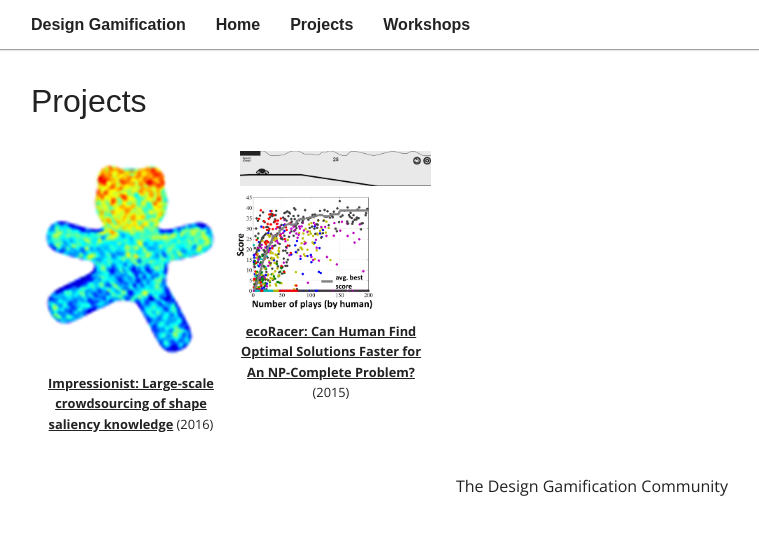
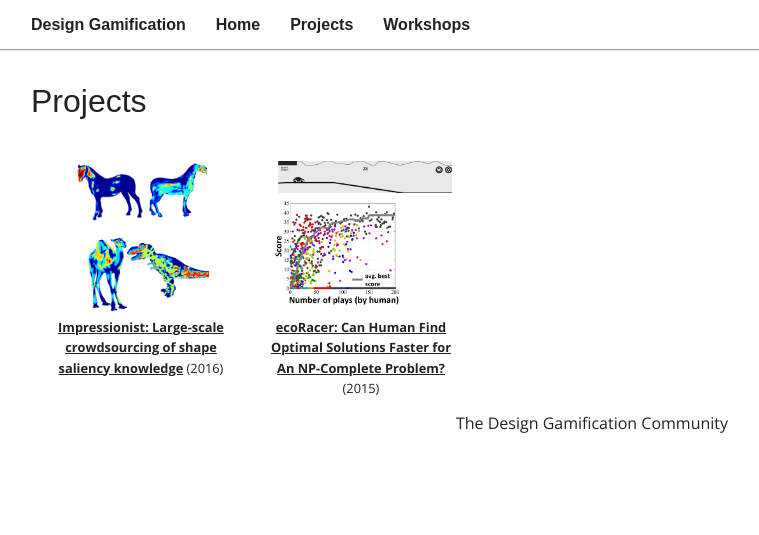
Before and after one commit to designGamification/designGamification.github.io, a Jekyll site: the page built from _pages/01_projects.html, in a window 1280 px wide. Shown: the top 535 px of the page, without its empty margins (48-807 px from the left). Built offline with Jekyll 4.4.1, drawn with Linux system fonts in a browser that asks for light colours; some web fonts are replaced.

Commit message:
adding projects

```diff
--- a/_sass/_layout.scss
+++ b/_sass/_layout.scss
@@ -109,10 +109,21 @@ aside {
 }
 footer {
 	text-align: center;
-	padding: 40px;
+	//padding: 40px;
   	clear: left;
+    height: 100px;
+    width:100%;
+    position: absolute;
+    left: 0;
+    bottom: 0;
 }
-
+article {
+  box-sizing: border-box;
+  min-height: 100%;
+  padding: 0 0 100px;
+  position: relative;
+  overflow: auto;
+}
 #mission {
   	font-size: 80%;
   	width: 50%;
@@ -131,10 +142,13 @@ footer {
 
 #projecticon {
   	font-size: 80%;
+    height: 240px;
     width: 200px;
     float: left;
+    margin: 10px;
     text-align: center;
-    img {width: 100%;}
+    img {height: 150px;}
+    overflow: auto;
 }
 
 #project {
```
Also changed, not shown: _images/impressionist/image.png.
